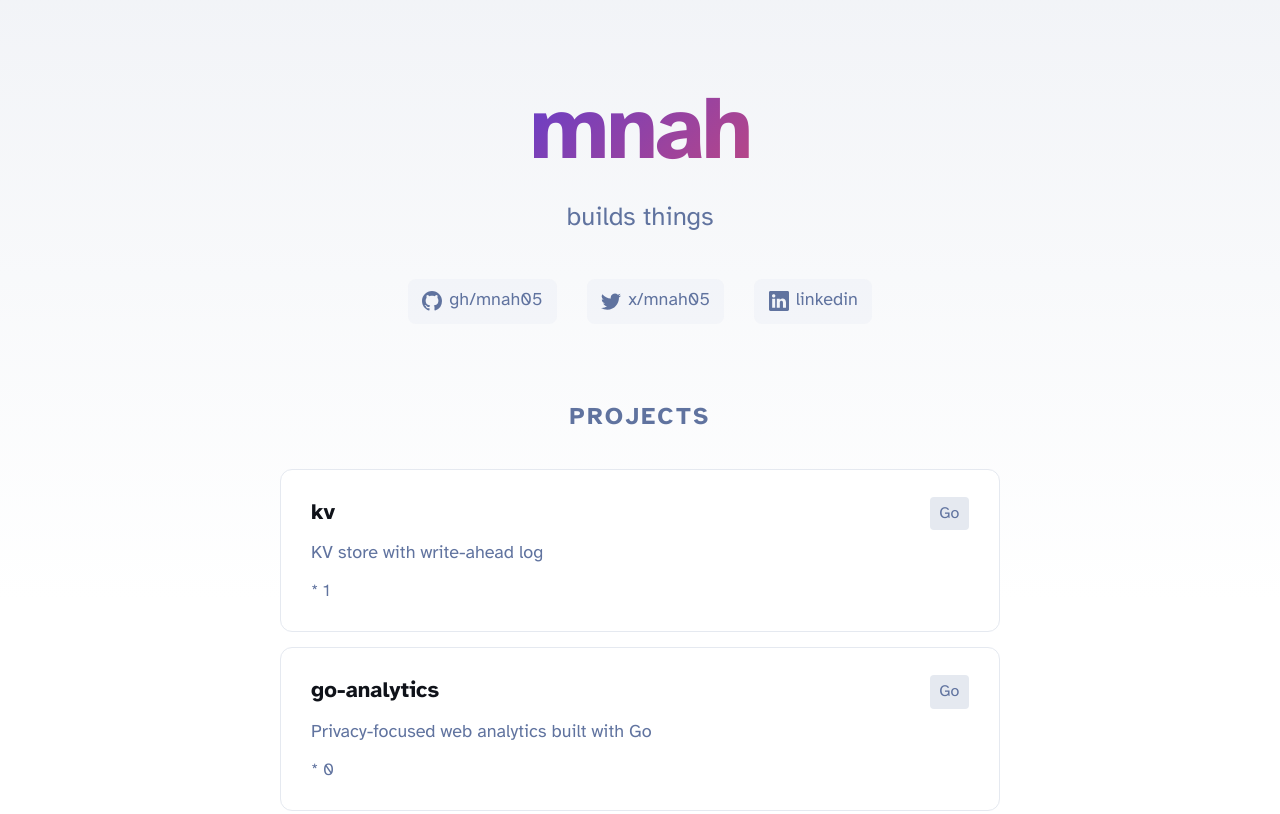
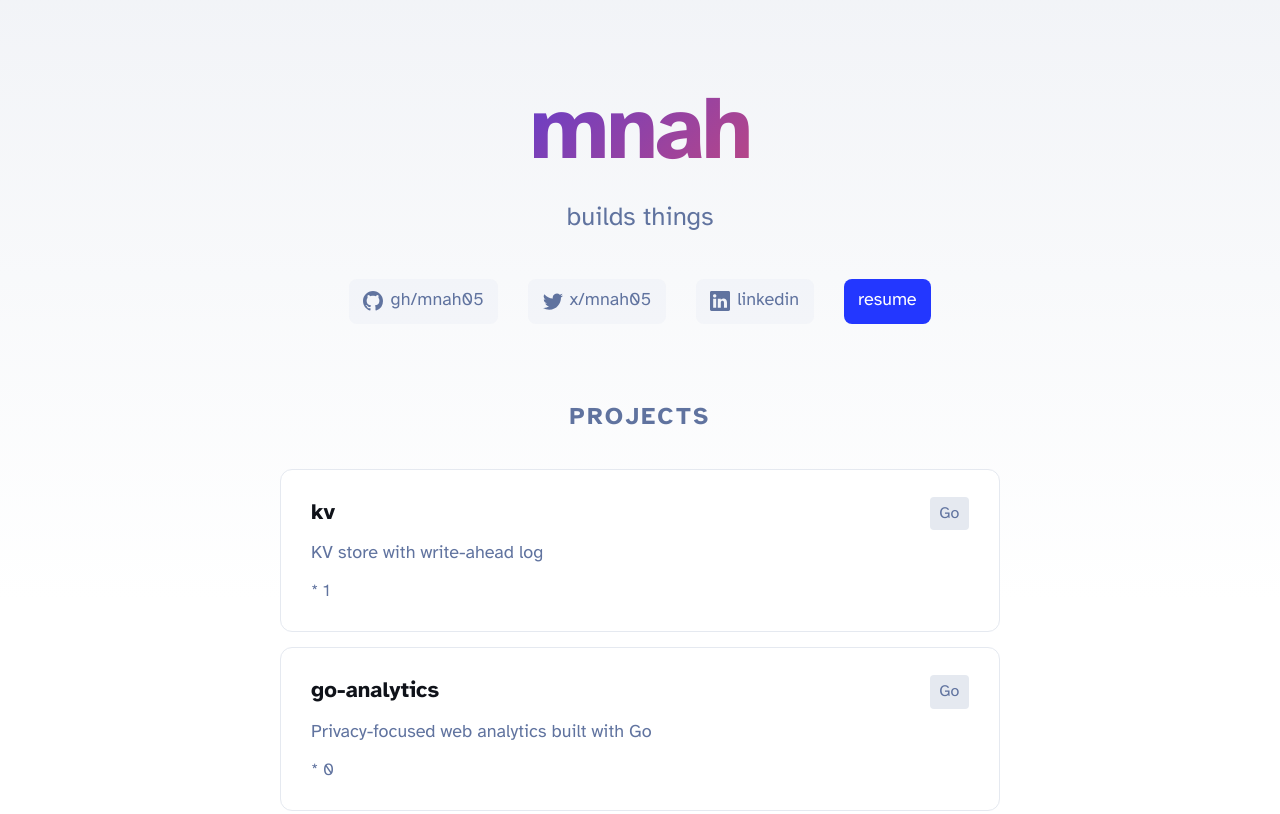
Before and after one commit to mnah05/mnah05, an Astro site: page / in a window 1280 px wide. Shown: the top 814 px of the page. Built offline with nearby package versions, Linux system fonts and the light colour scheme; Astro itself is replaced by a stand-in of ours.

Commit message:
add resume link to hero

```diff
--- a/src/pages/index.astro
+++ b/src/pages/index.astro
@@ -25,6 +25,9 @@ import { SITE_TITLE, SITE_DESCRIPTION } from '../consts';
 					<a href="https://www.linkedin.com/in/nauman-hasan-53a66630a/" class="social-link">
 						<svg viewBox="0 0 16 16" width="20" height="20" fill="currentColor"><path d="M0 1.146C0 .513.526 0 1.175 0h13.65C15.474 0 16 .513 16 1.146v13.708c0 .633-.526 1.146-1.175 1.146H1.175C.526 16 0 15.487 0 14.854zm4.943 12.248V6.169H2.542v7.225zm-1.2-8.212c.837 0 1.358-.554 1.358-1.248-.015-.709-.52-1.248-1.342-1.248S2.4 3.226 2.4 3.934c0 .694.521 1.248 1.327 1.248zm4.908 8.212V9.359c0-.216.016-.432.08-.586.173-.431.568-.878 1.232-.878.869 0 1.216.662 1.216 1.634v3.865h2.401V9.25c0-2.22-1.184-3.252-2.764-3.252-1.274 0-1.845.7-2.165 1.193v.025h-.016l.016-.025V6.169h-2.4c.03.678 0 7.225 0 7.225z"/></svg>
 						<span>linkedin</span>
+					</a>
+					<a href="https://drive.google.com/file/d/1byWcyyYyB5oBBgCvR-2UBQ_ahediKau9/view?usp=sharing" class="social-link resume">
+						<span>resume</span>
 					</a>
 				</div>
 			</section>
@@ -143,6 +146,15 @@ import { SITE_TITLE, SITE_DESCRIPTION } from '../consts';
 				background: rgb(var(--gray-light), 0.8);
 			}
 
+			.resume {
+				background: var(--accent);
+				color: white !important;
+			}
+
+			.resume:hover {
+				background: var(--accent-dark) !important;
+			}
+
 			.projects h2 {
 				font-size: 1.2em;
 				color: rgb(var(--gray));
```
